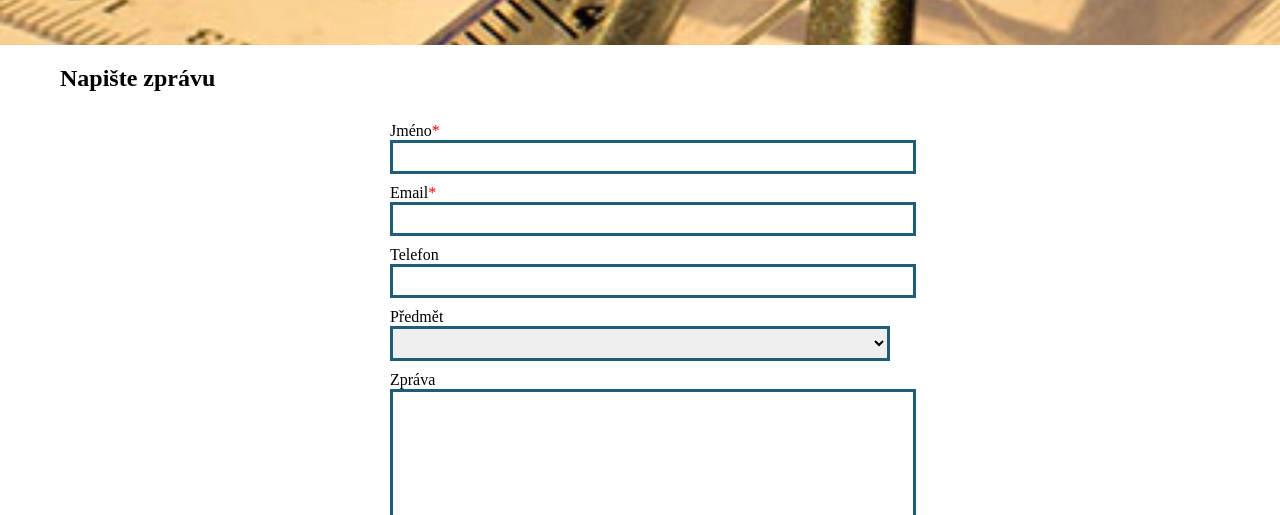
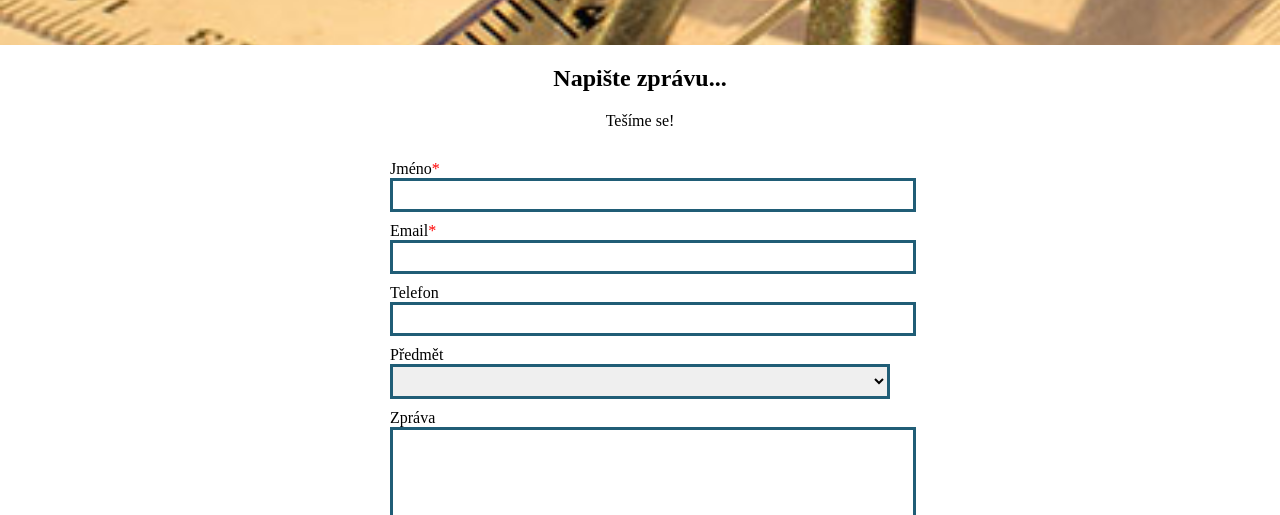
Before and after one commit to LenkaSilna/Technicka-sazba, an Eleventy site: page kontakt.html in a window 1280 px wide. Shown: the part 285-800 px from the top of the page. Built offline with nearby package versions, Linux system fonts and the light colour scheme; Eleventy itself is replaced by a stand-in of ours; files that its build step writes are made by us from their sources.

Commit message:
oprava headlinu form

```diff
--- a/kontakt.html
+++ b/kontakt.html
@@ -5,7 +5,10 @@ hero: kruzitko
 herotext: herokontakt
 ---
 <main class="form">
-<h2 class="form">Napište zprávu</h2>
+  <div class="form_headline">
+<h2 class="form">Napište zprávu...</h2>
+<p>Tešíme se!</p>
+</div>
   <input type="hidden" name="_redirect" value="https://technickasazba.cz"
 />
   <form method="POST" action="https://submit-form.com/kOwpO9oz">
--- a/scss/_form.scss
+++ b/scss/_form.scss
@@ -15,6 +15,10 @@ form{
   width: 100%;
   max-width: 300px;
   margin: 30px auto;
+}
+
+.form_headline{
+  text-align: center;
 }
 
 .form-field input,
```
Also changed, not shown: css/style.css, 1 other file.
